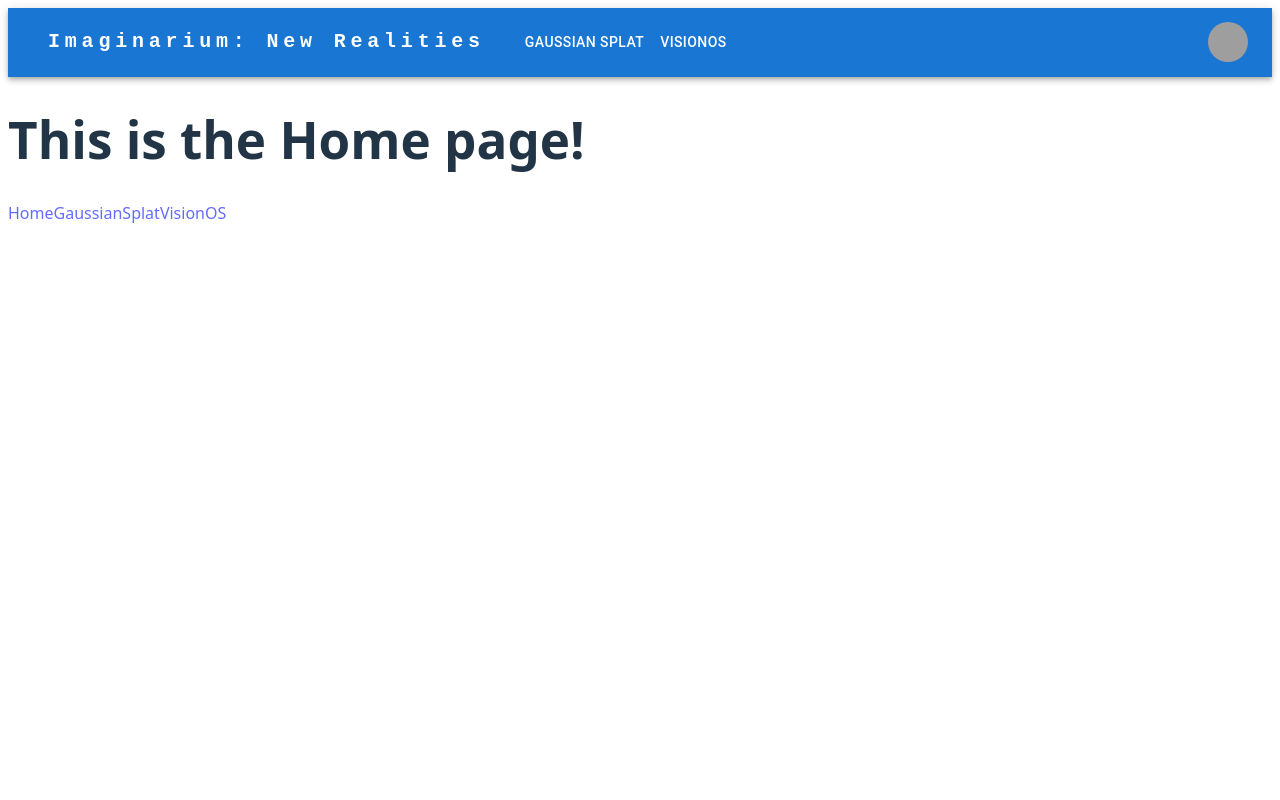
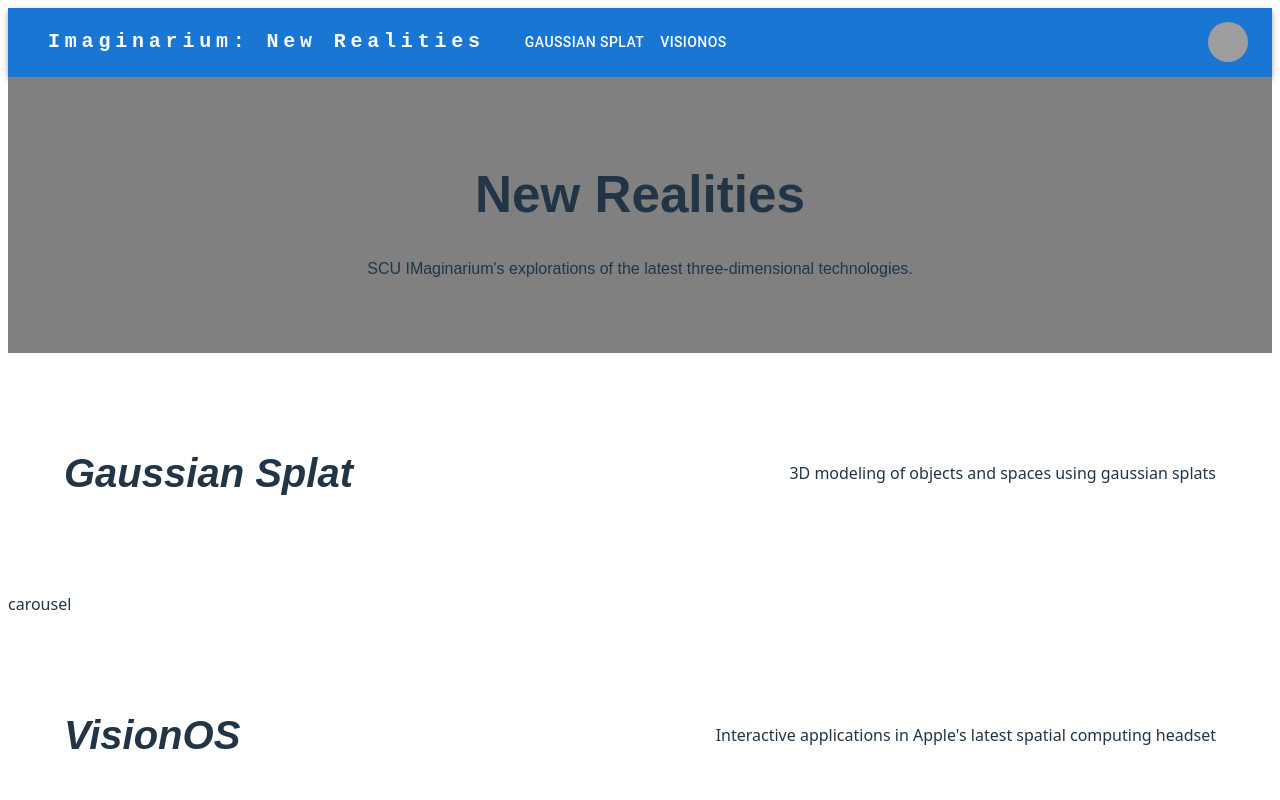
Before and after one commit to i-r-e-n-e/imaginarium_portfolio, a React (Vite) app: page /#/ in a window 1280 px wide. Shown: the top 800 px of the page. Built offline with nearby package versions, Linux system fonts and the light colour scheme; grey boxes are pictures that could not be loaded; some icons are missing.

Commit message:
basic outline of blocks on first page+ linking pages in navigation bar

```diff
--- a/src/Components/navBar.tsx
+++ b/src/Components/navBar.tsx
@@ -13,7 +13,13 @@ import Tooltip from '@mui/material/Tooltip';
 import MenuItem from '@mui/material/MenuItem';
 import AdbIcon from '@mui/icons-material/Adb';
 
-const pages = ['Gaussian Splat', 'VisionOS'];
+import { Link } from 'react-router-dom'
+
+const pages = [
+  { name: 'Gaussian Splat', path: '/gaussianSplat' },
+  { name: 'VisionOS', path: '/visionOS' },
+];
+
 const settings = ['Profile', 'Account', 'Dashboard', 'Logout'];
 
 function ResponsiveAppBar() {
@@ -44,7 +50,7 @@ function ResponsiveAppBar() {
             variant="h6"
             noWrap
             component="a"
-            href="#app-bar-with-responsive-menu"
+            href="#"
             sx={{
               mr: 2,
               display: { xs: 'none', md: 'flex' },
@@ -86,8 +92,8 @@ function ResponsiveAppBar() {
               sx={{ display: { xs: 'block', md: 'none' } }}
             >
               {pages.map((page) => (
-                <MenuItem key={page} onClick={handleCloseNavMenu}>
-                  <Typography sx={{ textAlign: 'center' }}>{page}</Typography>
+                <MenuItem key={page.name} onClick={handleCloseNavMenu}>
+                  <Typography sx={{ textAlign: 'center' }}>{page.name}</Typography>
                 </MenuItem>
               ))}
             </Menu>
@@ -97,7 +103,7 @@ function ResponsiveAppBar() {
             variant="h5"
             noWrap
             component="a"
-            href="#app-bar-with-responsive-menu"
+            href="#"
             sx={{
               mr: 2,
               display: { xs: 'flex', md: 'none' },
@@ -114,11 +120,13 @@ function ResponsiveAppBar() {
           <Box sx={{ flexGrow: 1, display: { xs: 'none', md: 'flex' } }}>
             {pages.map((page) => (
               <Button
-                key={page}
+                key={page.name}
+                component={Link}
+                to={page.path}
                 onClick={handleCloseNavMenu}
                 sx={{ my: 2, color: 'white', display: 'block' }}
               >
-                {page}
+                {page.name}
               </Button>
             ))}
           </Box>
--- a/src/Pages/gaussianSplat.tsx
+++ b/src/Pages/gaussianSplat.tsx
@@ -1,6 +1,10 @@
+import ResponsiveAppBar from '../Components/navBar'
+
+
 export function GaussianSplat() {
     return (
         <>
+            <ResponsiveAppBar/>
             <h1>This is the Gaussian Splat page!</h1>
         </>
     )
--- /dev/null
+++ b/src/Pages/home.css
@@ -0,0 +1,32 @@
+.pictureBox {
+    display: block;
+    background-color: grey;
+    padding-left: 5px;
+    padding-right: 5px;
+}
+
+.pictureBox h1 {
+    text-align: center;
+    font-family: 'docs-DM Sans', Arial;
+    font-weight: 700;
+}
+
+.pictureBox p {
+    text-align: center;
+    font-family: 'docs-DM Sans', Arial;
+    font-weight: 400;
+    vertical-align: baseline;
+}
+
+.nameBox {
+    background-color: white;
+
+}
+
+.nameBox h2 {
+    font-family: 'docs-DM Sans', Arial;
+    font-size: 40px;
+    font-style: italic;
+    font-weight: 700;
+    vertical-align: baseline;
+}
--- a/src/Pages/home.tsx
+++ b/src/Pages/home.tsx
@@ -1,11 +1,70 @@
 import { Link } from "react-router-dom"
 import ResponsiveAppBar from '../Components/navBar'
+import Box from '@mui/material/Box'
+import Stack from '@mui/material/Stack'
+import Card from '@mui/material/Card'
+import './home.css'
 
 export function Home() {
 
     return (
         <>
             <ResponsiveAppBar/>
+            <Box
+                className="pictureBox"
+                sx={{
+                    padding: 7
+                }}
+            >
+                <h1>New Realities</h1>
+                <p>SCU IMaginarium's explorations of the latest three-dimensional technologies.</p>
+            </Box>
+            <Box
+                className="nameBox"
+                sx={{
+                    padding: 7,
+                    display: 'flex',
+                    justifyContent: 'space-between',
+                    alignItems: 'center',
+                }}
+            >
+                <div>
+                    <h2>
+                        Gaussian Splat
+                    </h2>
+                </div>
+                <div>
+                    <p>
+                        3D modeling of objects and spaces using gaussian splats
+                    </p>
+                </div>
+            </Box>
+
+            <Box component="span" sx={{ display: 'block' }}>carousel</Box>
+             <Box
+                className="nameBox"
+                sx={{
+                    padding: 7,
+                    display: 'flex',
+                    justifyContent: 'space-between',
+                    alignItems: 'center',
+                }}
+            >
+                <div>
+                    <h2>
+                        VisionOS
+                    </h2>
+                </div>
+                <div>
+                    <p>
+                        Interactive applications in Apple's latest spatial computing headset
+                    </p>
+                </div>
+            </Box>
+
+            <Box component="span" sx={{ display: 'block' }}>carousel</Box>
+
+
             <h1>This is the Home page!</h1>
             <Link to="/">Home</Link>
             <Link to="/GaussianSplat">GaussianSplat</Link>
--- a/src/Pages/visionOS.tsx
+++ b/src/Pages/visionOS.tsx
@@ -1,6 +1,9 @@
+import ResponsiveAppBar from '../Components/navBar'
+
 export function VisionOS() {
     return (
         <>
+            <ResponsiveAppBar/>
             <h1>This is the visionOS page!</h1>
         </>
     )
```
